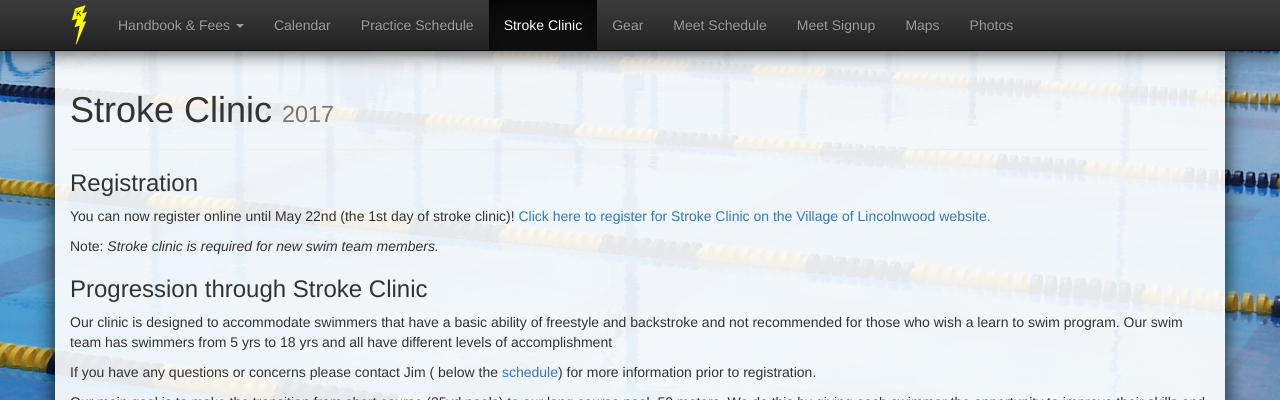
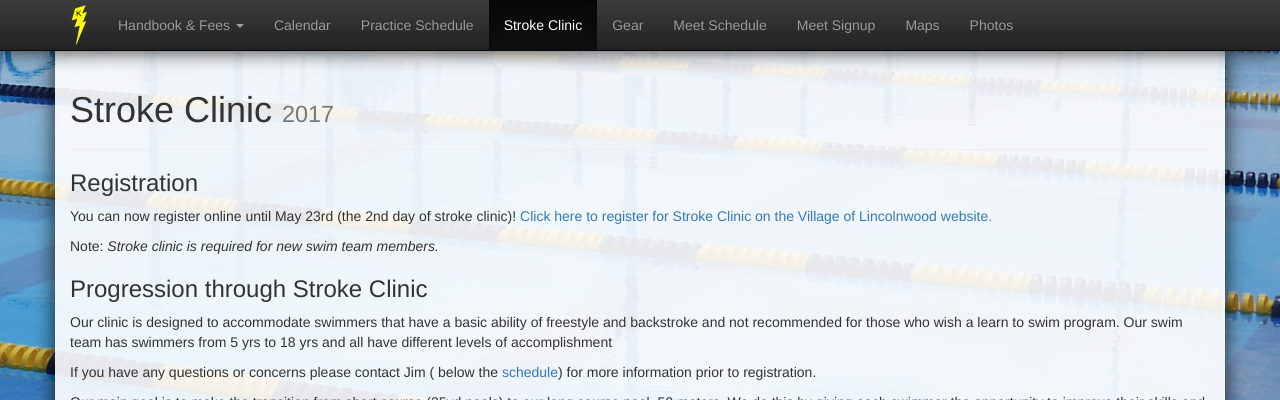
Before and after one commit to schickm/lwlightning.org, a Jekyll site: the page built from stroke-clinic/index.md, in a window 1280 px wide and 956 px high. Shown: the top 400 px of the window. Built offline with Jekyll 4.4.1, drawn with Linux system fonts in a browser that asks for light colours; nearby versions of some CDN libraries; comment, search, counter and statistics services are not loaded.

Commit message:
Update index.md

```diff
--- a/stroke-clinic/index.md
+++ b/stroke-clinic/index.md
@@ -23,7 +23,7 @@
 
 ### Registration
 
-You can now register online until May 22nd (the 1st day of stroke clinic)! <a href='https://web1.vermontsystems.com/wbwsc/illincolnwoodwt.wsc/search.html?SessionID=%3C?VSI%E2%80%90SessionID?%3E&amp;module=AR&primarycode=206611'>Click here to register for Stroke Clinic on the Village of Lincolnwood website.</a>
+You can now register online until May 23rd (the 2nd day of stroke clinic)! <a href='https://web1.vermontsystems.com/wbwsc/illincolnwoodwt.wsc/search.html?SessionID=%3C?VSI%E2%80%90SessionID?%3E&amp;module=AR&primarycode=206611'>Click here to register for Stroke Clinic on the Village of Lincolnwood website.</a>
 
 Note: _Stroke clinic is required for new swim team members._
 
```
